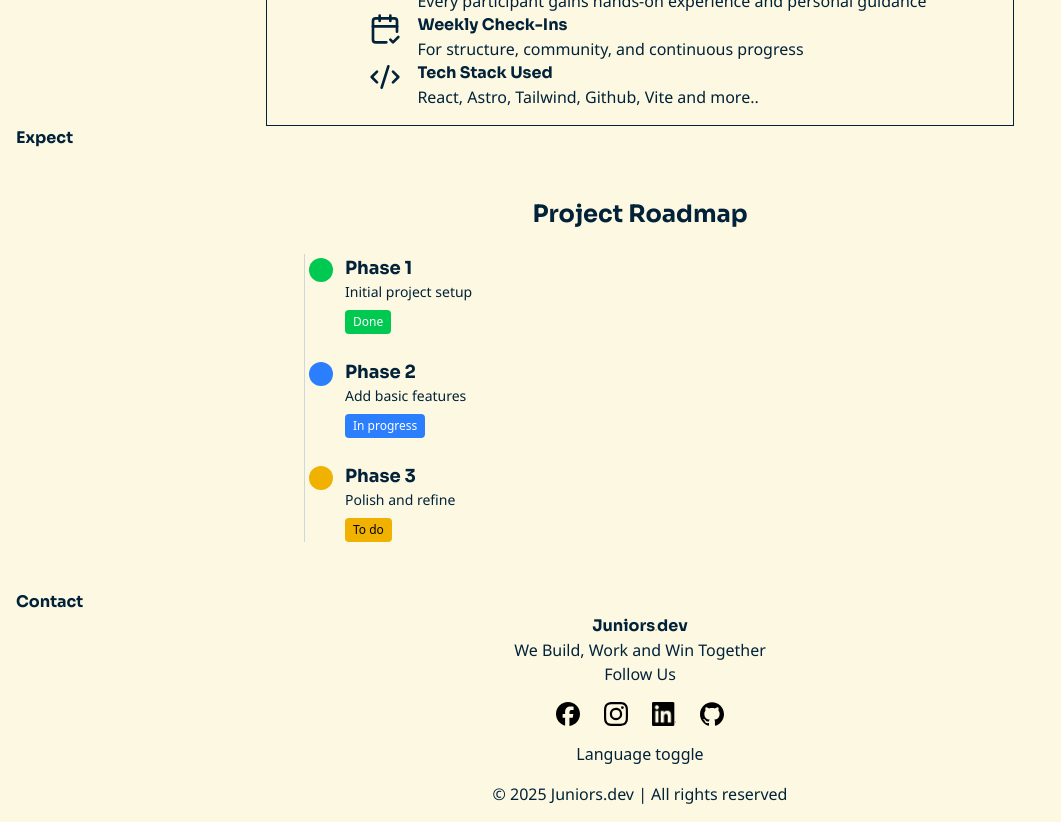
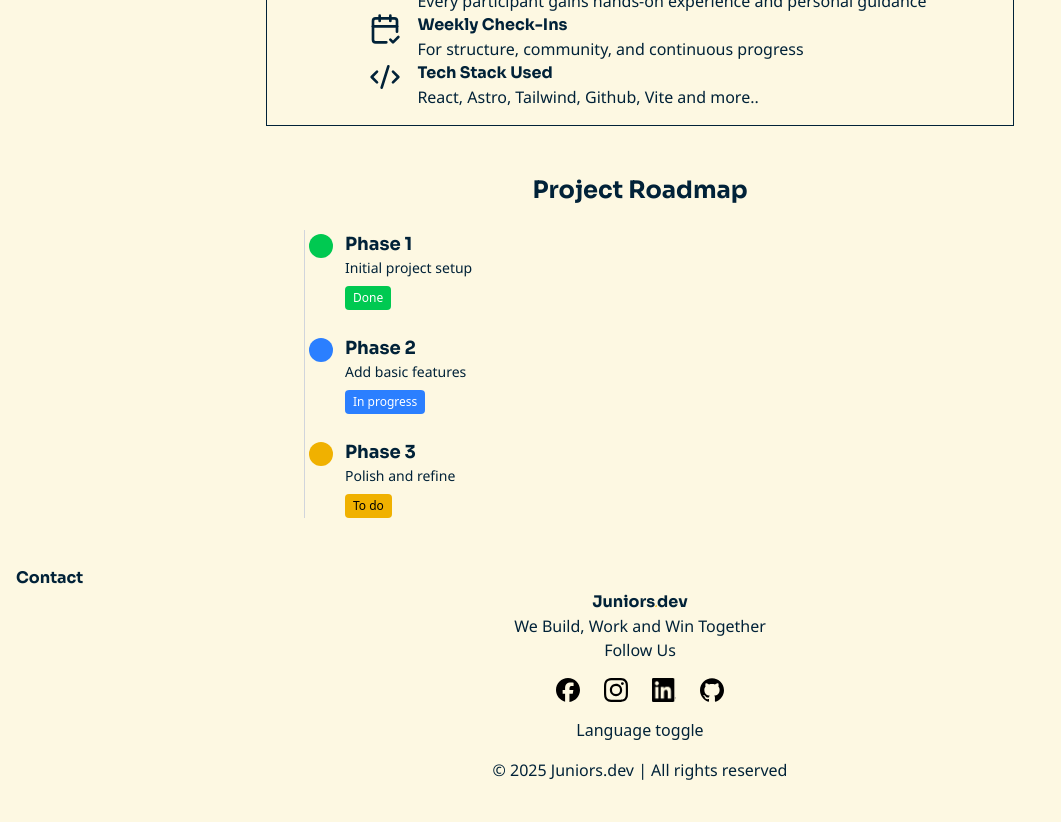
Before and after one commit to Juniors-Dev/Juniors.dev, a React (Vite) app: page / in a window 1280 px wide. Shown: the part 880-1702 px from the top of the page, without its empty margins (0-1061 px from the left). After the commit the page ends 1678 px from the top, so only its background shows below. Built offline with nearby package versions, Linux system fonts and the light colour scheme.

Commit message:
fix: remove expect because its inside the mission.jsx

```diff
--- a/src/App.jsx
+++ b/src/App.jsx
@@ -2,7 +2,6 @@ import { useEffect } from "react";
 import Header from "./components/ui/Header";
 import Hero from "./sections/home/Hero";
 import Mission from "./sections/home/Mission";
-import Expect from "./sections/home/Expect";
 import Roadmap from "./sections/home/Roadmap";
 import Contact from "./sections/home/Contact";
 import Footer from "./components/ui/Footer";
@@ -36,7 +35,6 @@ function App() {
       <main>
         <Hero />
         <Mission />
-        <Expect />
         <Roadmap />
         <Contact />
       </main>
```
